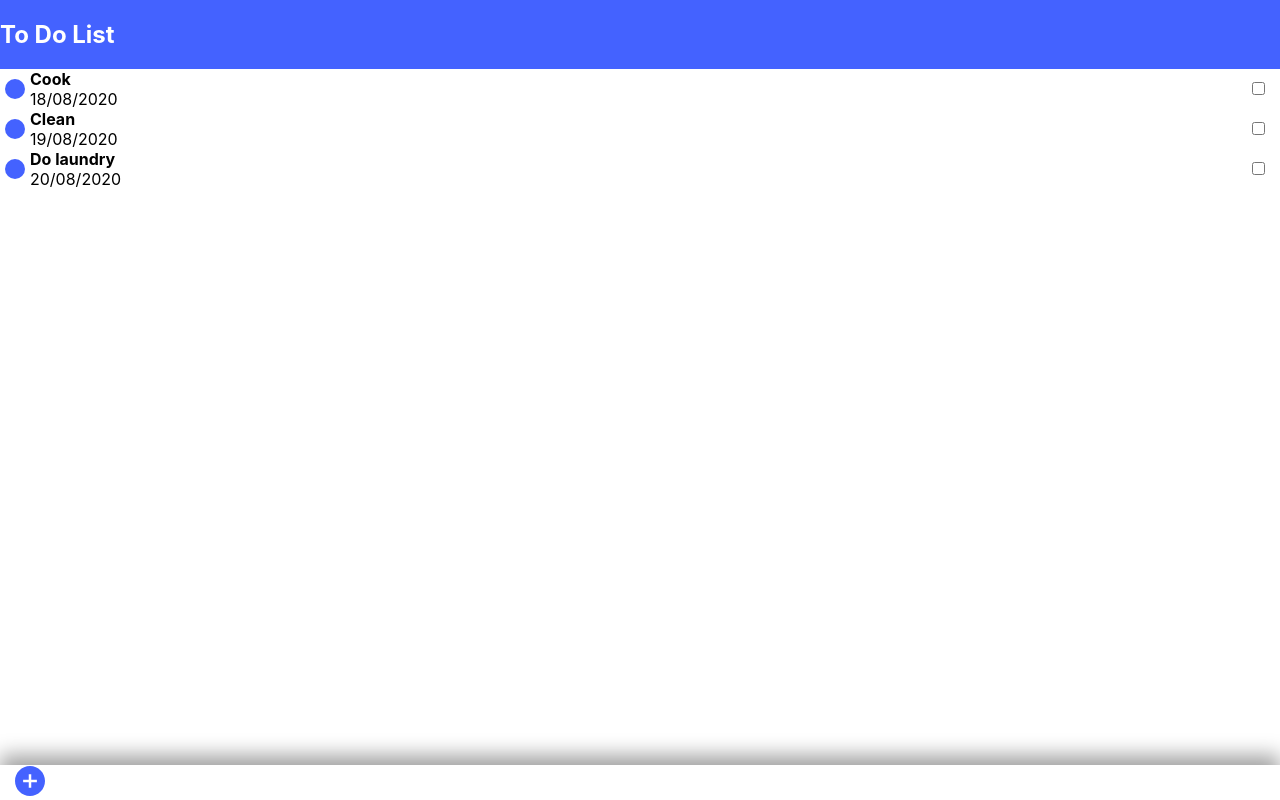
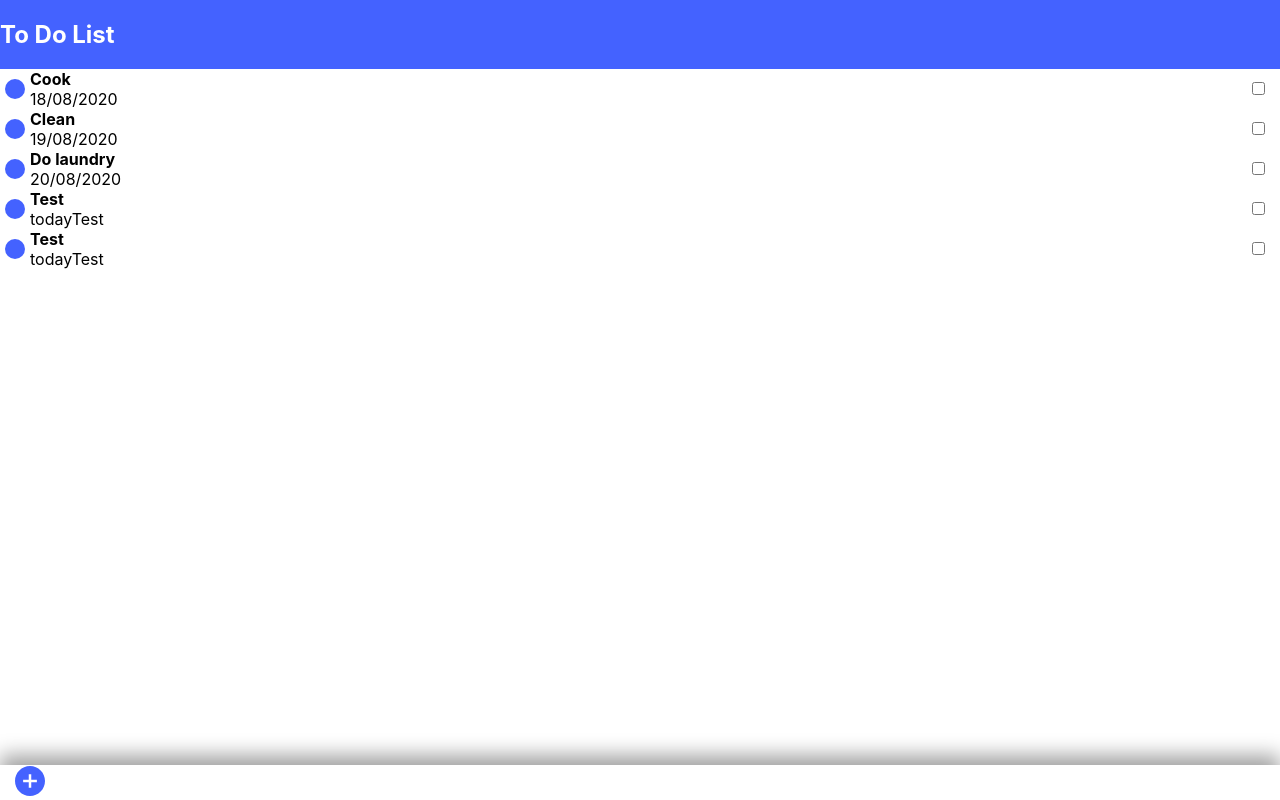
Before and after one commit to JonasImm/todolist, a React (Create React App) app: page / in a window 1280 px wide. Built offline with nearby package versions, Linux system fonts and the light colour scheme; no server answers; data requests are answered from the project's data file.

Commit message:
Failed to implement push function to onClick event

```diff
--- a/db.json
+++ b/db.json
@@ -1,7 +1,32 @@
 {
   "todos": [
-    { "id": 1, "title": "Cook", "author": "Jonas", "date": "18/08/2020" },
-    { "id": 2, "title": "Clean", "author": "Jonas", "date": "19/08/2020" },
-    { "id": 3, "title": "Do laundry", "author": "Jonas", "date": "20/08/2020" }
+    {
+      "id": 1,
+      "title": "Cook",
+      "author": "Jonas",
+      "date": "18/08/2020"
+    },
+    {
+      "id": 2,
+      "title": "Clean",
+      "author": "Jonas",
+      "date": "19/08/2020"
+    },
+    {
+      "id": 3,
+      "title": "Do laundry",
+      "author": "Jonas",
+      "date": "20/08/2020"
+    },
+    {
+      "title": "Test",
+      "date": "todayTest",
+      "id": 4
+    },
+    {
+      "title": "Test",
+      "date": "todayTest",
+      "id": 5
+    }
   ]
 }
--- a/package.json
+++ b/package.json
@@ -11,7 +11,7 @@
     "react-scripts": "3.4.3"
   },
   "scripts": {
-    "dev": "json-server --watch db.json --port 3333",
+    "api": "json-server --watch db.json --port 3333",
     "start": "react-scripts start",
     "build": "react-scripts build",
     "test": "react-scripts test",
--- a/src/App.js
+++ b/src/App.js
@@ -10,6 +10,7 @@ import ButtonPlus from "./components/ButtonPlus";
 
 function App() {
   const [todos, setTodos] = useState(null);
+  const [todo, setTodo] = useState(null);
 
   useEffect(() => {
     const fetchData = async () => {
@@ -19,9 +20,13 @@ function App() {
     fetchData();
   }, []);
 
-  /* const handleClick = () => {
-    return alert("Test");
-  }; */
+  useEffect(() => {
+    const fetchToDo = async () => {
+      const todo = await createTodo();
+      setTodo(todo);
+    };
+    fetchToDo();
+  }, [todos]);
 
   return (
     <div className="app">
@@ -40,7 +45,7 @@ function App() {
         </List>
       </main>
       <footer className="app__footer">
-        <ButtonPlus onClick={() => alert("Test")} />
+        <ButtonPlus onClick={() => console.log(todo)} />
       </footer>
     </div>
   );
```
